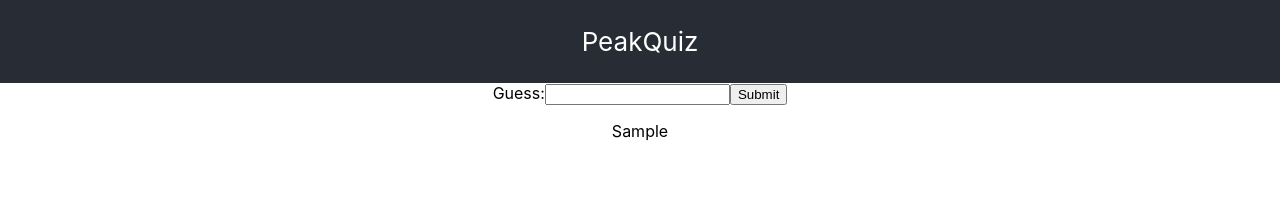
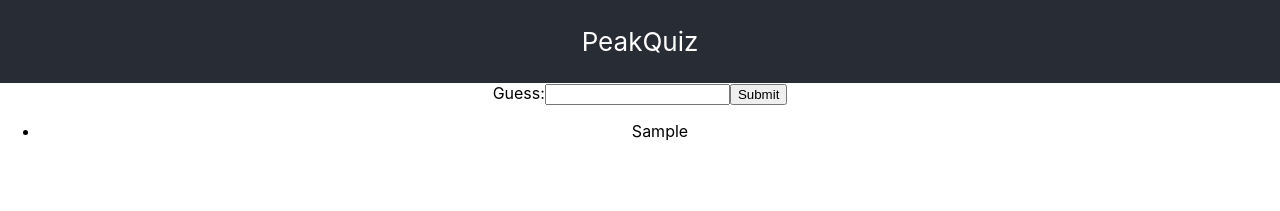
Before and after one commit to tjasz/peakquiz, a React (Create React App) app: page / in a window 1280 px wide. Both pictures are taken after typing "Sample" into the empty fields and a click on the input "Submit". Shown: the top 211 px of the page. Built offline with nearby package versions, Linux system fonts and the light colour scheme.

Commit message:
Track a list of guesses

```diff
--- a/src/App.tsx
+++ b/src/App.tsx
@@ -4,14 +4,16 @@ import './App.css';
 function App() {
   const id = useId();
   const [draft, setDraft] = useState<null|string>(null);
-  const [currentGuess, setCurrentGuess] = useState<null|string>(null);
+  const [guesses, setGuesses] = useState<string[]>([]);
 
   const handleInput : React.FormEventHandler<HTMLInputElement> = (ev) => {
     setDraft(ev.currentTarget.value);
   };
   const handleSubmit : React.FormEventHandler<HTMLFormElement> = (ev) => {
     ev.preventDefault();
-    setCurrentGuess(draft);
+    if (draft && guesses.indexOf(draft) < 0) {
+      setGuesses([...guesses, draft]);
+    }
     setDraft(null);
   };
 
@@ -25,7 +27,9 @@ function App() {
         <input type="text" id={id} value={draft ?? ""} onInput={handleInput} />
         <input type="submit" value="Submit" />
       </form>
-      <p>{currentGuess}</p>
+      <ul>
+        {guesses.map(guess => (<li>{guess}</li>))}
+      </ul>
     </div>
   );
 }
```
